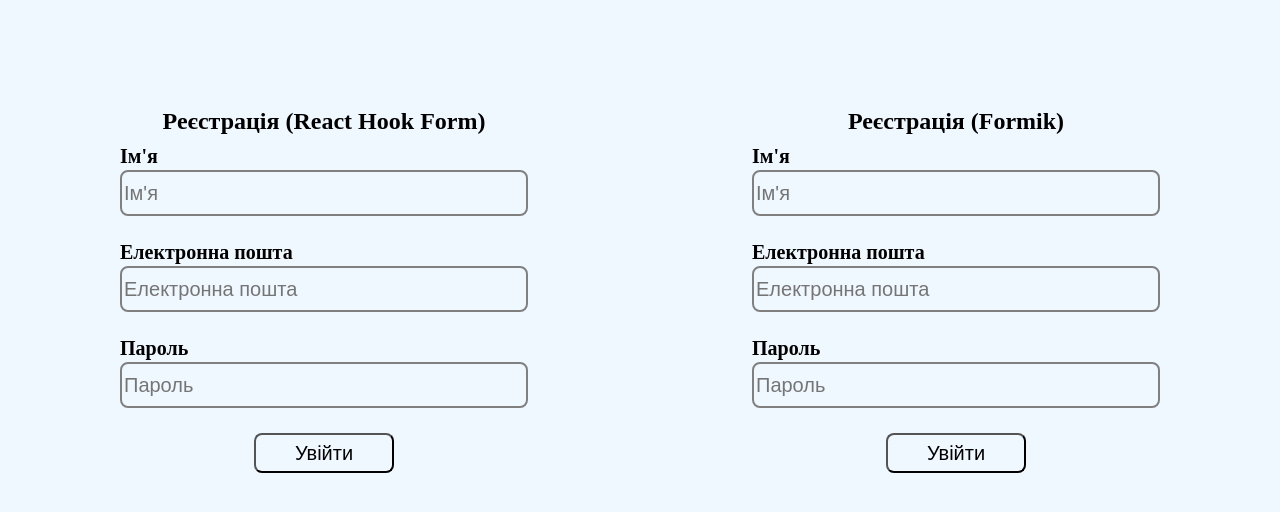
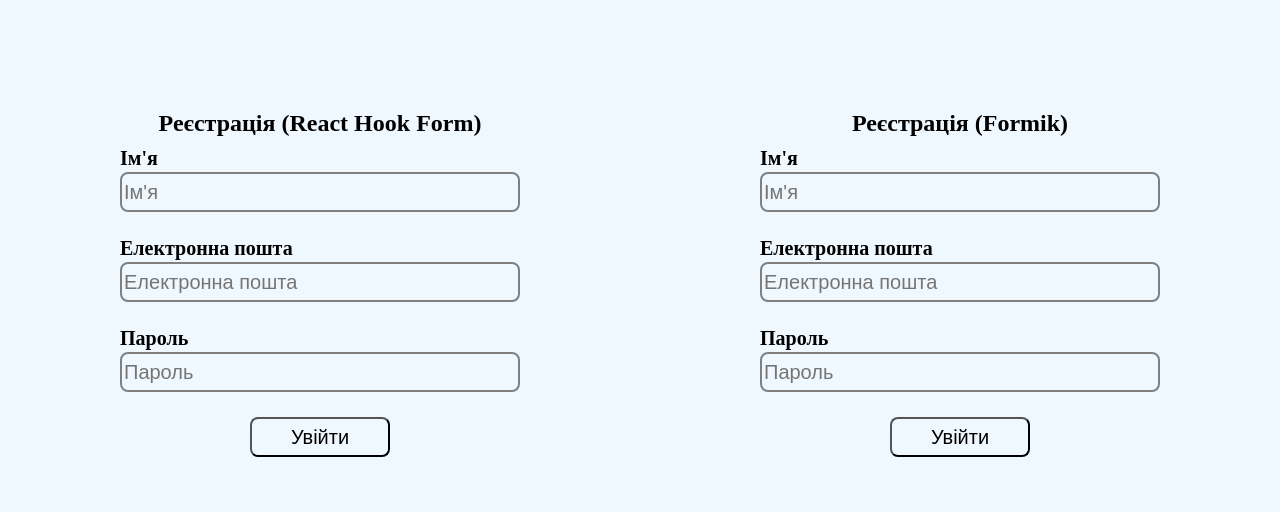
Before and after one commit to llens202/home-work-47-formik-yup-react-hook-form, a React (Vite) app: page / in a window 1280 px wide. Shown: the top 512 px of the page. Built offline with nearby package versions, Linux system fonts and the light colour scheme.

Commit message:
style: add padding to form

```diff
--- a/src/App.css
+++ b/src/App.css
@@ -1,3 +1,14 @@
+*, *::before, *::after {
+  box-sizing: border-box;
+}
+
+body {
+  margin: 0;
+  padding: 0;
+}
+
+
+
 
 body {
     background-color: aliceblue;
@@ -9,6 +20,7 @@
     justify-content: center;
     font-weight: bold;
     margin: 100px auto 0;
+    padding: 10px;
     gap: 10px;
 }
 
```
